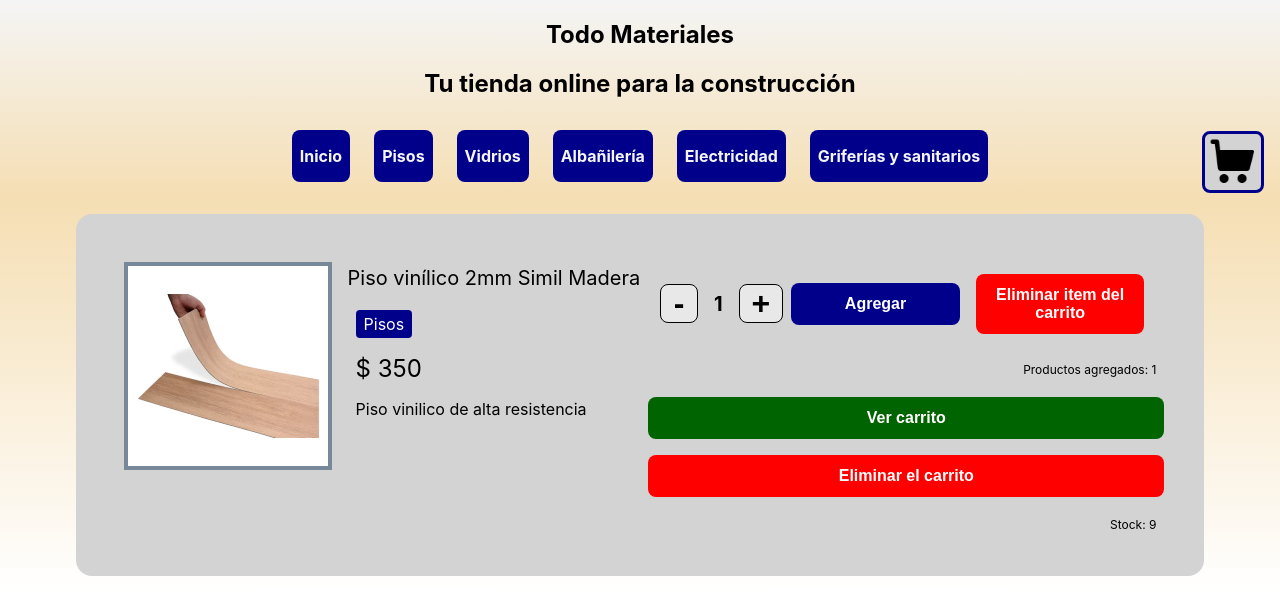
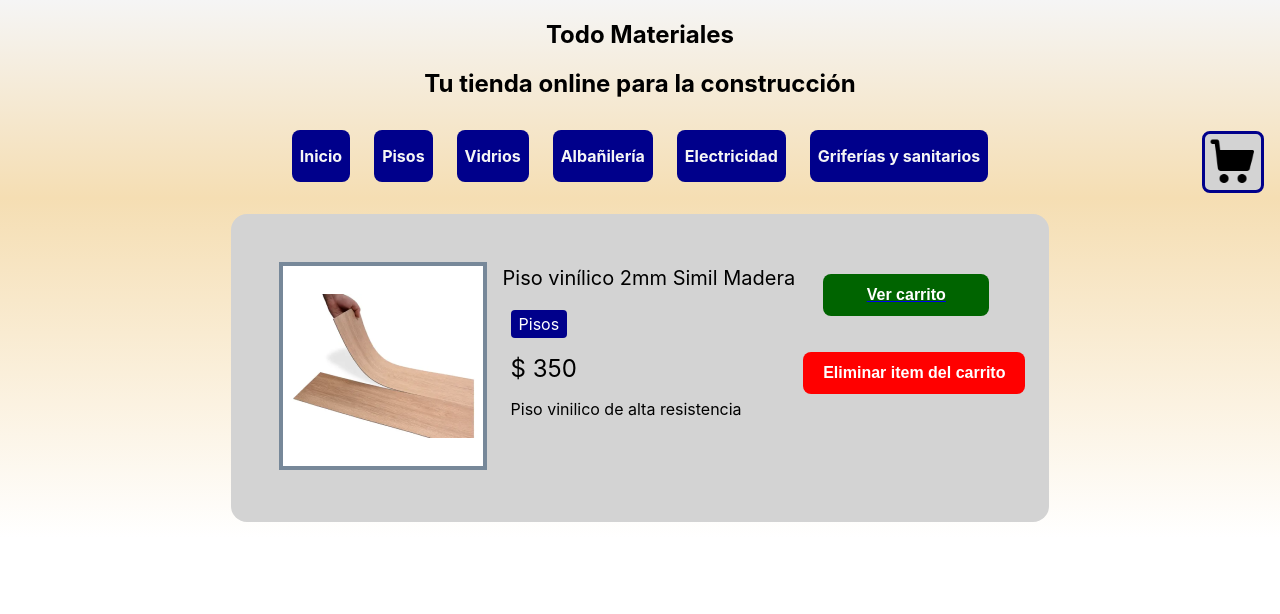
Before and after one commit to nicolasbolcatto/todo-materiales, a React (Create React App) app: page /item/0 in a window 1280 px wide. Both pictures are taken after a click on the button "Agregar". Shown: the top 614 px of the page. Built offline with nearby package versions, Linux system fonts and the light colour scheme.

Commit message:
Modified desafio-cart-context

```diff
--- a/src/components/ItemCount/ItemCount.jsx
+++ b/src/components/ItemCount/ItemCount.jsx
@@ -46,23 +46,28 @@ function ItemCount ({item,initial}) {
     return(
         //Renders the counter and "add"/"reduce" buttons, along with the stock of the item
         <div>
+            {itemAdd === 0 ?
                 <div className="itemCount">
                     <button className="itemCountButton" onClick = {onReduce}>-</button>
                     <p className="itemCountInput">{count}</p>
                     <button className="itemCountButton" onClick={onIncrease}>+</button>
                     <button className="itemAddButton" onClick = {onAdd}>Agregar</button>
+                    <div className="itemStock">
+                        <p>Stock: {item.stock}</p>
+                    </div>
+
+                </div>
+                :
+                <div>
+                    <Link to={"/cart"}>
+                    <div className="itemCount">
+                        <button className="itemEndButton">Ver carrito</button>
+                    </div>
+                    </Link>
                     <button className="itemRemoveButton" onClick = {onRemove}>Eliminar item del carrito</button>
                 </div>
-            <div className="itemStock">
-            <p>Productos agregados: {itemAdd}</p>
-            <Link to={"/cart"}>
-            <button className="itemEndButton">Ver carrito</button>
-            </Link>
-            <button onClick={context.clear} className="itemRemoveButton">Eliminar el carrito</button>
+            }
 
-            <p>Stock: {item.stock}</p>
-
-            </div>
         </div>
     )
 }
```
Lines whose indentation alone changed are shown as unchanged.
